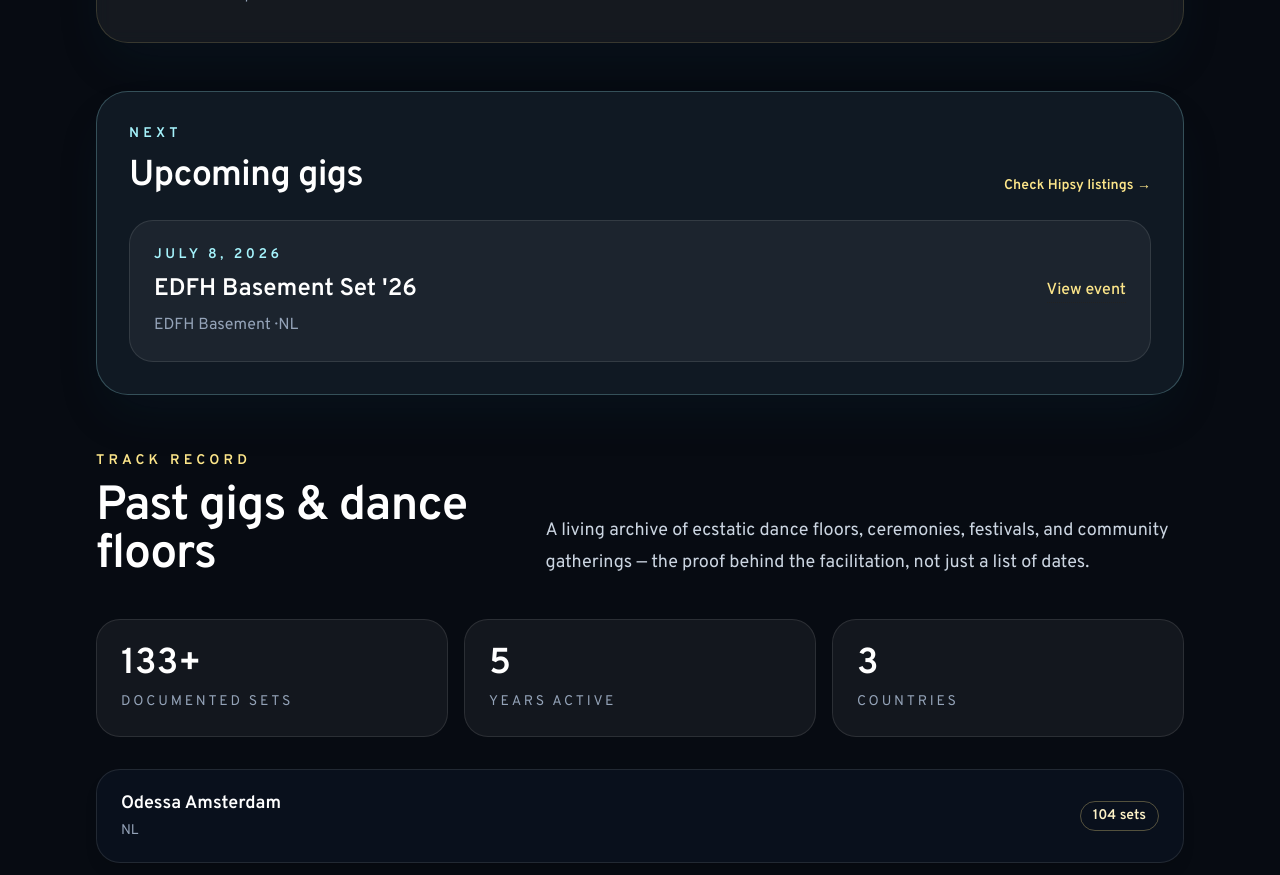
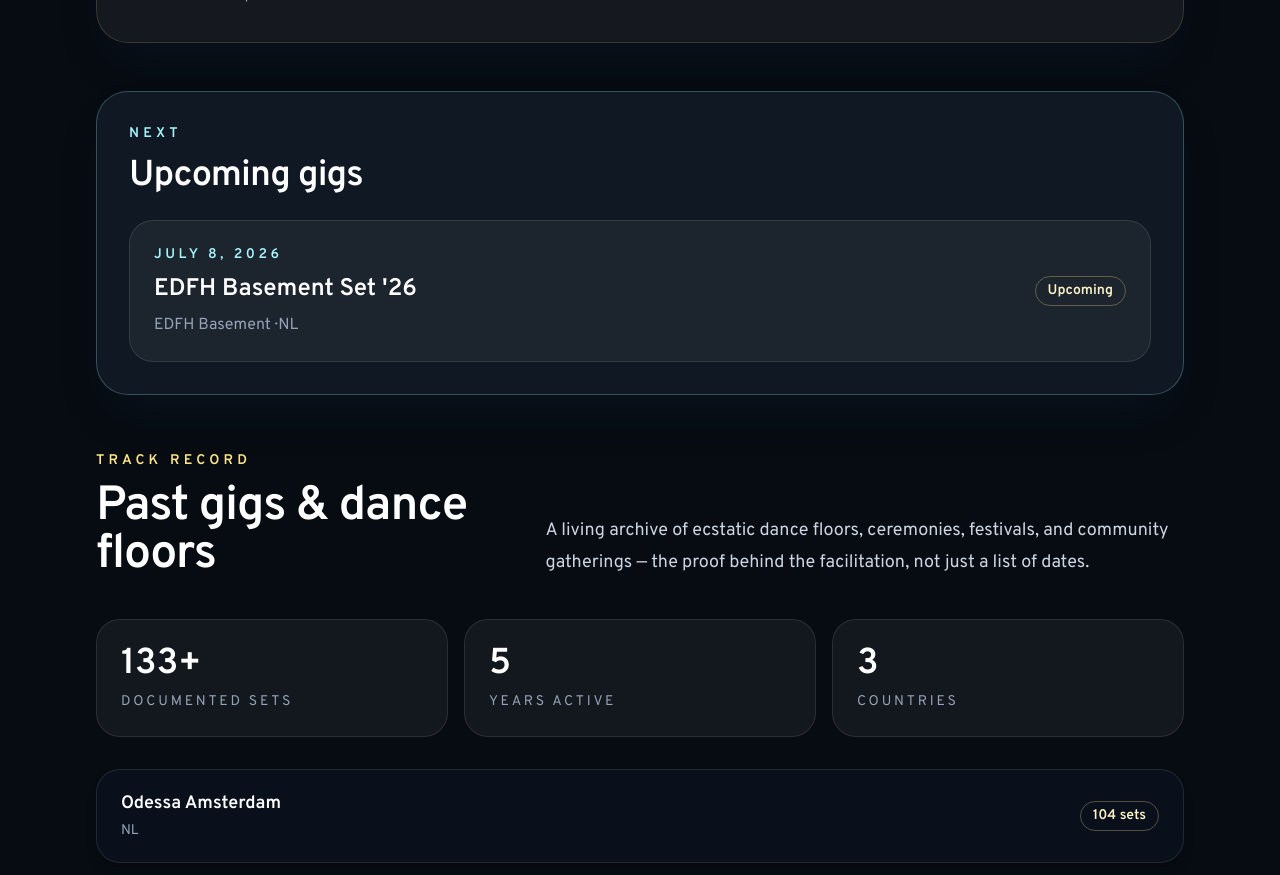
Before and after one commit to kokosthief/dj.henners.bio, a Next.js app: page / in a window 1280 px wide. Shown: the part 1900-2775 px from the top of the page. Built offline with nearby package versions, Linux system fonts and the light colour scheme.

Commit message:
fix: remove stale Hipsy links

```diff
--- a/src/app/components/Gig.tsx
+++ b/src/app/components/Gig.tsx
@@ -1,6 +1,4 @@
 import React from 'react';
-
-import UnderlineLink from '@/components/links/UnderlineLink';
 
 import { Gig as GigType } from '@/app/gigsData';
 
@@ -29,9 +27,9 @@ const Gig: React.FC<GigProps> = ({ gig, isUpcoming }) => {
             <h3 className="mt-2 text-2xl font-semibold text-white">{gig.event}</h3>
             <p className="mt-2 text-slate-400">{gig.venue} · {gig.location}</p>
           </div>
-          <UnderlineLink href="https://hipsy.nl/events?query=Henners" className="text-amber-200">
-            View event
-          </UnderlineLink>
+          <p className="rounded-full border border-amber-200/30 px-3 py-1 text-sm font-semibold text-amber-100">
+            Upcoming
+          </p>
         </div>
       </article>
     );
--- a/src/app/components/UpcomingGigs.tsx
+++ b/src/app/components/UpcomingGigs.tsx
@@ -18,21 +18,11 @@ const UpcomingGigs: React.FC<UpcomingGigsProps> = ({ gigs }) => {
   return (
     <section id="upcoming" className="relative z-10 mx-auto w-full max-w-6xl scroll-mt-6 px-5 py-6 sm:px-6 lg:px-8">
       <div className="rounded-[2rem] border border-cyan-200/25 bg-[#101923] p-6 shadow-2xl shadow-cyan-950/20 sm:p-8">
-        <div className="mb-6 flex flex-col gap-3 sm:flex-row sm:items-end sm:justify-between">
-          <div>
-            <p className="text-sm font-semibold uppercase tracking-[0.3em] text-cyan-200">Next</p>
-            <h2 className="mt-3 text-3xl font-semibold tracking-tight text-white md:text-4xl">
-              {upcomingGigs.length > 0 ? 'Upcoming gigs' : 'A small pause from DJing'}
-            </h2>
-          </div>
-          <a
-            href="https://hipsy.nl/events?query=Henners"
-            target="_blank"
-            rel="noopener noreferrer"
-            className="text-sm font-semibold text-amber-200 transition hover:text-amber-100"
-          >
-            Check Hipsy listings →
-          </a>
+        <div className="mb-6">
+          <p className="text-sm font-semibold uppercase tracking-[0.3em] text-cyan-200">Next</p>
+          <h2 className="mt-3 text-3xl font-semibold tracking-tight text-white md:text-4xl">
+            {upcomingGigs.length > 0 ? 'Upcoming gigs' : 'A small pause from DJing'}
+          </h2>
         </div>
 
         {upcomingGigs.length > 0 ? (
--- a/src/app/structured-data.tsx
+++ b/src/app/structured-data.tsx
@@ -80,7 +80,7 @@ export function generateStructuredData() {
     },
     offers: {
       '@type': 'Offer',
-      url: siteConfig.social.hipsy,
+      url: `${baseUrl}/#upcoming`,
       availability: 'https://schema.org/InStock',
     },
   }));
--- a/src/constant/config.ts
+++ b/src/constant/config.ts
@@ -43,7 +43,6 @@ export const siteConfig = {
   social: {
     soundcloud: 'https://soundcloud.com/srenneh',
     instagram: 'https://www.instagram.com/srrenneh/',
-    hipsy: 'https://hipsy.nl/events?query=Henners',
   },
   contact: {
     email: 'dj@henners.bio',
```
